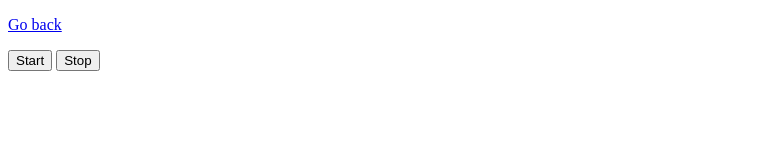
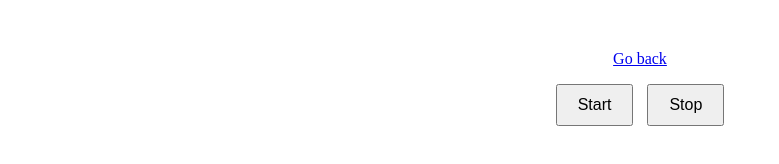
Before and after one commit to Sadovenko555/goit-js-hw-09, a plain HTML site: page 01-color-switcher.html in a window 1280 px wide. Shown: the whole page, without its empty margins (0-779 px from the left). Drawn offline with Linux system fonts and the light colour scheme.

Commit message:
Deploying to gh-pages from @ Sadovenko555/goit-js-hw-09@cb6b3983ba96e87f0fb58a975b9b92af9fa65dba 🚀

```diff
--- a/01-color-switcher.html
+++ b/01-color-switcher.html
@@ -1 +1 @@
-<!DOCTYPE html><html lang="en"><head><meta charset="utf-8"><meta name="viewport" content="width=device-width, initial-scale=1.0"><title>Color switcher</title><link rel="stylesheet" href="/goit-js-hw-09/01-color-switcher.2f163a73.css"></head><body> <p><a href="/goit-js-hw-09/index.html">Go back</a></p> <button type="button" data-start="">Start</button> <button type="button" data-stop="">Stop</button> <script src="/goit-js-hw-09/01-color-switcher.0da465e9.js" type="module"></script><script src="/goit-js-hw-09/01-color-switcher.fc7377ff.js" nomodule="" defer></script> </body></html>
+<!DOCTYPE html><html lang="en"><head><meta charset="utf-8"><meta name="viewport" content="width=device-width, initial-scale=1.0"><title>Color switcher</title><link rel="stylesheet" href="/goit-js-hw-09/01-color-switcher.2f163a73.css"></head><style>body{transition:background-color .3s}.container{max-width:300px;text-align:center;margin:50px auto}.button{cursor:pointer;padding:10px 20px;font-size:16px}.button:not(:last-child){margin-right:10px}.button:disabled{opacity:.5;cursor:not-allowed}</style><body> <div class="container"> <p><a href="/goit-js-hw-09/index.html">Go back</a></p> <button class="button" type="button" data-start="">Start</button> <button class="button" type="button" data-stop="">Stop</button> </div> <script src="/goit-js-hw-09/01-color-switcher.0da465e9.js" type="module"></script><script src="/goit-js-hw-09/01-color-switcher.fc7377ff.js" nomodule="" defer></script> </body></html>
```
